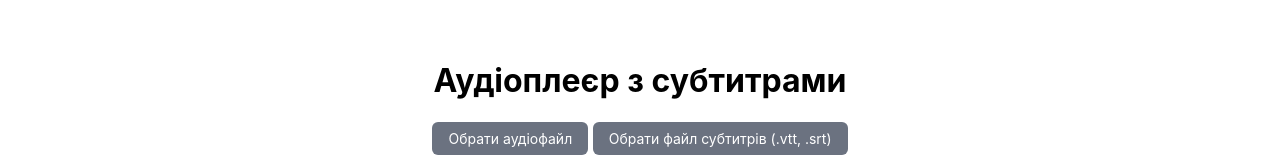
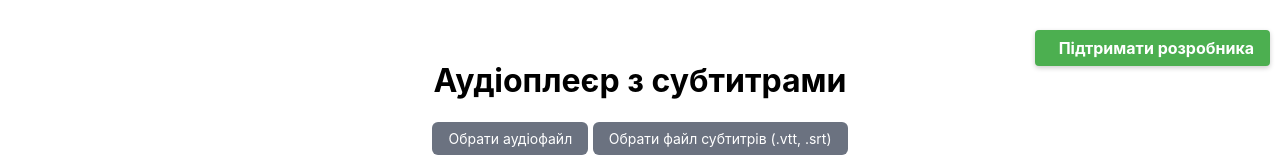
Before and after one commit to Kuudere-phile/AuSub, a plain HTML site: page index.html in a window 1280 px wide. Shown: the top 160 px of the page. Drawn offline with Linux system fonts and the light colour scheme.

Commit message:
Update index.html

```diff
--- a/index.html
+++ b/index.html
@@ -7,6 +7,34 @@
     <meta name="google-site-verification" content="rDem-nSrC_KaMoKwS-HkyKsgSk7WFUXZnNLstY-dHWw" />
     <meta name="description" content="Аудіоплеєр з субтитрами, який дозволить слухати аудіофайли з субтитрами. Наприклад, добре підходить для ASMR. Можна завантажити та використовувати офлайн як програвач. Підтримує такі формати як .vtt та .srt. (Audio player with subtitles, supports .vtt and .srt subtitle formats).">
     <style>
+        /* Стилі для кнопки "Підтримати проєкт" */
+        .support-button {
+            display: inline-flex;
+            align-items: center;
+            padding: 8px 16px;
+            border-radius: 4px;
+            background-color: #4CAF50;
+            color: white;
+            font-size: 16px;
+            font-weight: bold;
+            text-decoration: none;
+            box-shadow: 0 2px 5px rgba(0, 0, 0, 0.2);
+            transition: background-color 0.3s ease, transform 0.2s ease;
+            margin-top: 20px; /* Додано відступ зверху */
+            margin-bottom: 20px; /* Додано відступ знизу */
+            position: absolute; /* Абсолютне позиціонування */
+            top: 10px;          /* Верхній відступ */
+            right: 10px;        /* Правий відступ */
+        }
+
+        .support-button:hover {
+            background-color: #45a049;
+            transform: translateY(-2px);
+        }
+
+        .support-button span {
+            margin-left: 8px;
+        }
         /* Загальні стилі */
         body {
             font-family: 'Inter', sans-serif;
@@ -420,6 +448,9 @@
     </style>
 </head>
 <body class="bg-gray-100 flex items-center justify-center min-h-screen">
+    <a href="https://kuudere-phile.github.io/donate/" target="_blank" class="support-button">
+        <span>Підтримати розробника</span>
+    </a>
     <div class="container">
         <h1 class="text-2xl font-semibold text-gray-800 mb-4">Аудіоплеєр з субтитрами</h1>
         <div class="flex flex-col items-center">
```
